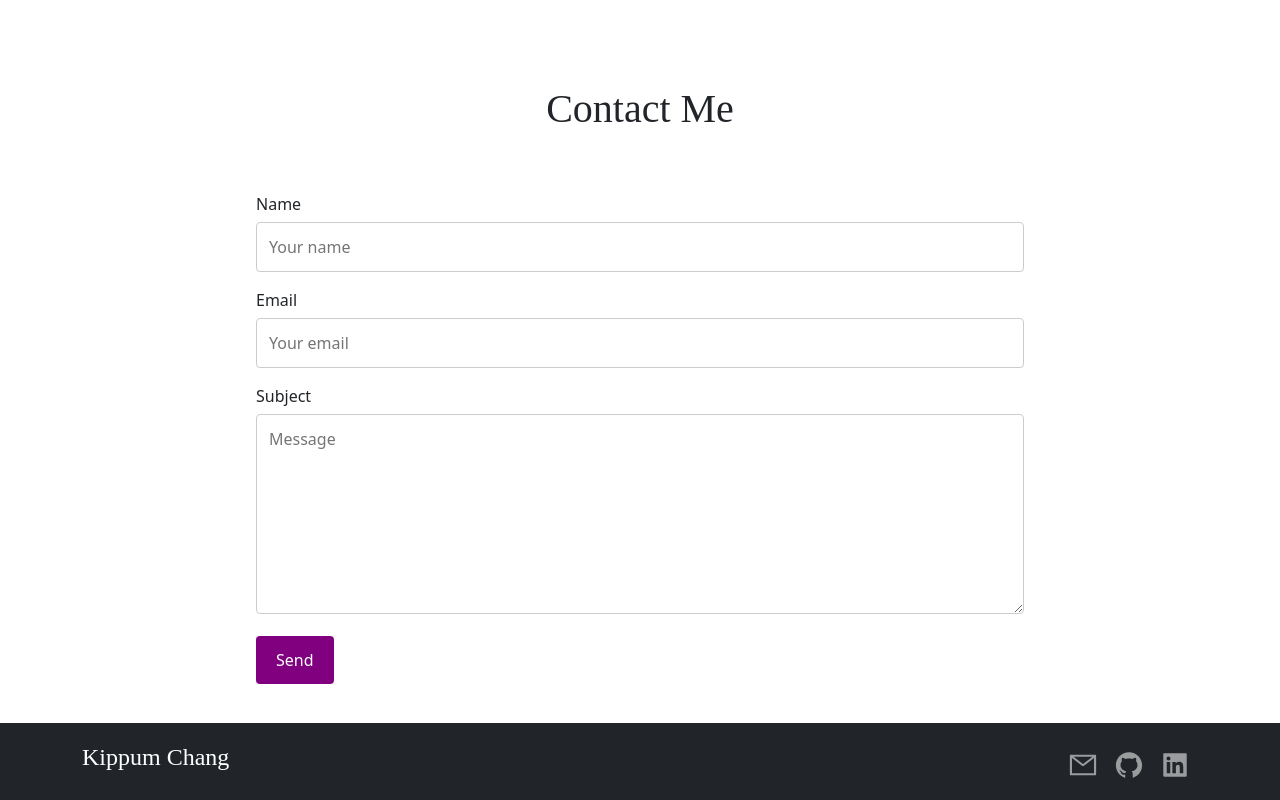
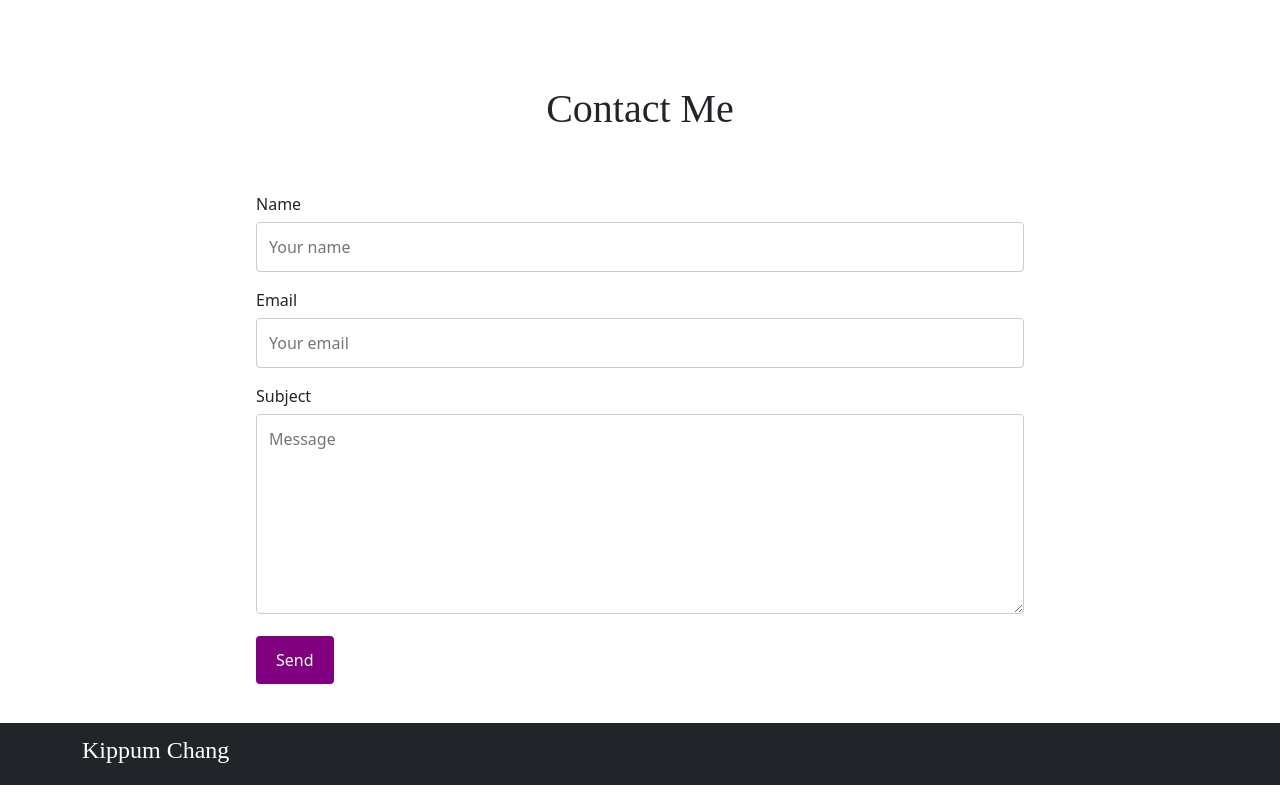
Before and after one commit to kippumchagn215/portfolio, a React (Create React App) app: page / in a window 1280 px wide. Shown: the part 3471-4271 px from the top of the page. Built offline with nearby package versions, Linux system fonts and the light colour scheme.

Commit message:
Update ContactCard.js

```diff
--- a/src/Components/ContactMe_Component/ContactCard.js
+++ b/src/Components/ContactMe_Component/ContactCard.js
@@ -1,17 +1,14 @@
 import React from "react";
-import {Col,Row,Nav,Navbar,Container} from "react-bootstrap"
-import { AiFillGithub,AiFillLinkedin,AiOutlineMail } from 'react-icons/ai';
-export default function ContactCard(){
-    return(
-        <Navbar bg="dark" variant="dark">
-            <Container>
-                <Navbar.Brand className = "NavbarHeader" href="#aboutme"><h4>Kippum Chang</h4></Navbar.Brand>
-                    <Nav className="ms-auto">
-                        <Nav.Link href="mailto:kippumchang@gmail.com" className="font-size"><AiOutlineMail/></Nav.Link>
-                        <Nav.Link href="https://github.com/kippumchagn215" className="font-size"><AiFillGithub/></Nav.Link>
-                        <Nav.Link href="https://www.linkedin.com/in/kippum-chang-1938021a3/" className="font-size"><AiFillLinkedin/></Nav.Link>
-                    </Nav>
-            </Container>
-        </Navbar>
-    );
+import { Col, Row, Nav, Navbar, Container } from "react-bootstrap";
+import { AiFillGithub, AiFillLinkedin, AiOutlineMail } from "react-icons/ai";
+export default function ContactCard() {
+  return (
+    <Navbar bg="dark" variant="dark">
+      <Container>
+        <Navbar.Brand className="NavbarHeader" href="#aboutme">
+          <h4>Kippum Chang</h4>
+        </Navbar.Brand>
+      </Container>
+    </Navbar>
+  );
 }
```
